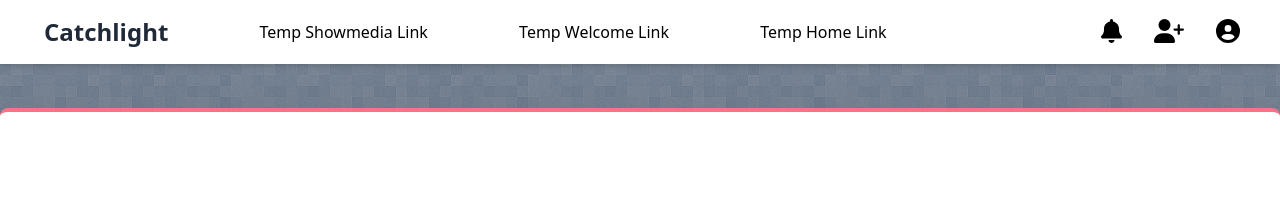
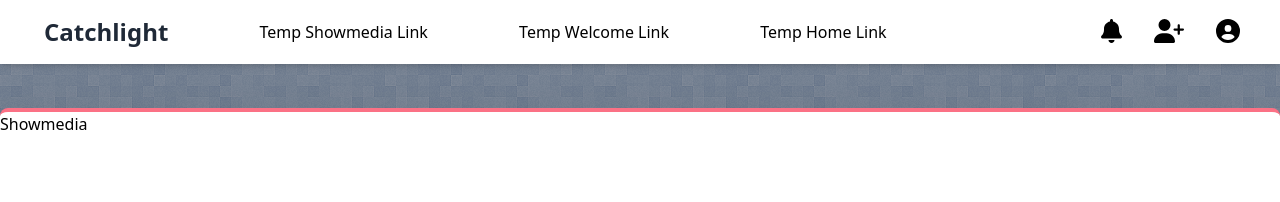
Before and after one commit to rewpt/catchlight, a React (Create React App) app: page /showmedia in a window 1280 px wide. Shown: the top 202 px of the page. Built offline with nearby package versions, Linux system fonts and the light colour scheme.

Commit message:
Add skeleton html

```diff
--- a/src/components/Banner.jsx
+++ b/src/components/Banner.jsx
@@ -4,7 +4,9 @@ import * as React from 'react';
 export default function Banner() {
   return (
     <React.Fragment>
+      <header>
 
+      </header>
     </React.Fragment>
   );
 }
--- a/src/components/ShowMedia/ShowMedia.jsx
+++ b/src/components/ShowMedia/ShowMedia.jsx
@@ -2,6 +2,8 @@ import React from 'react';
 
 export default function ShowMedia() {
   return (
-    <div></div>
+    <div>
+      Showmedia
+    </div>
   )
 }
```
